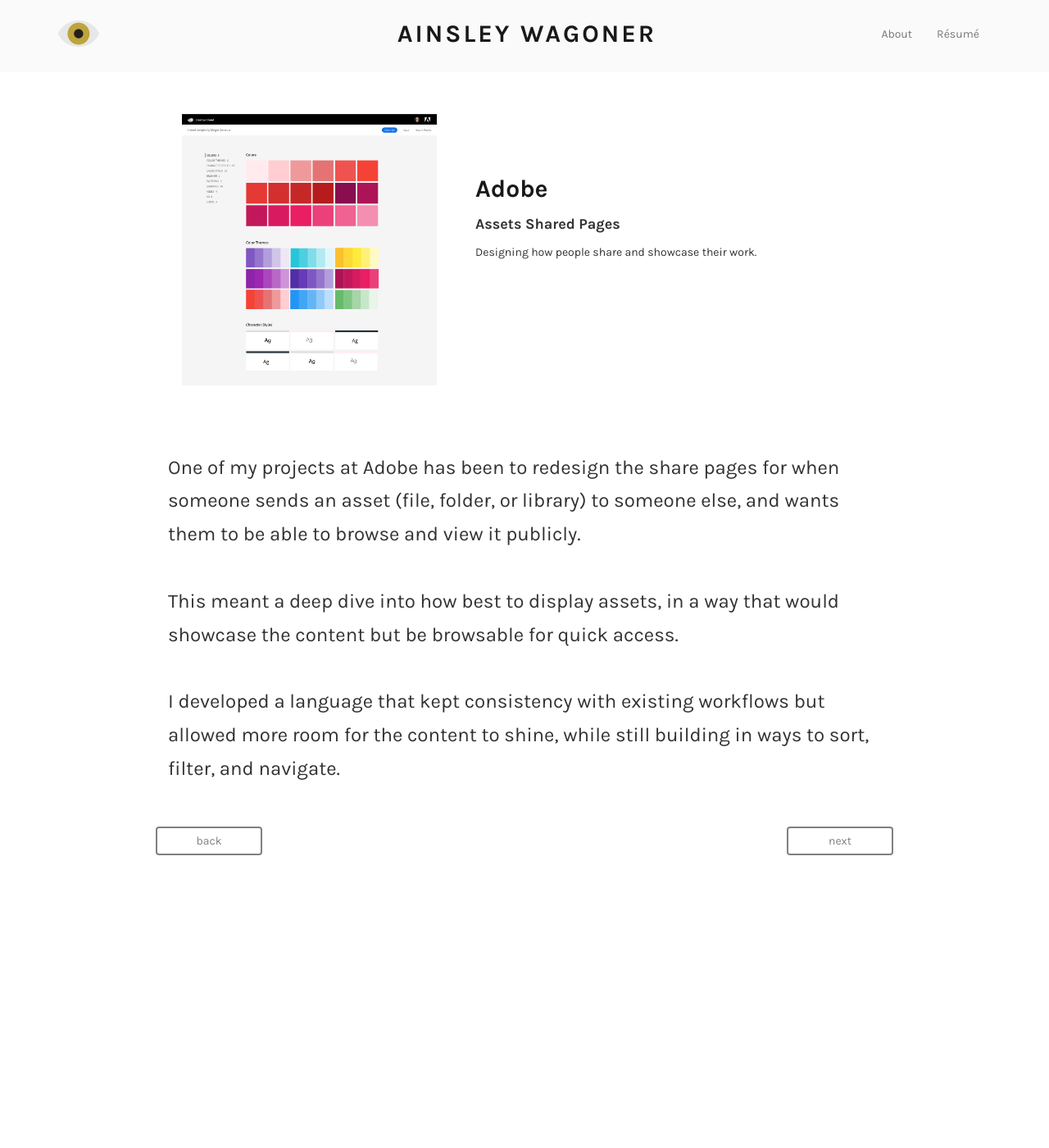
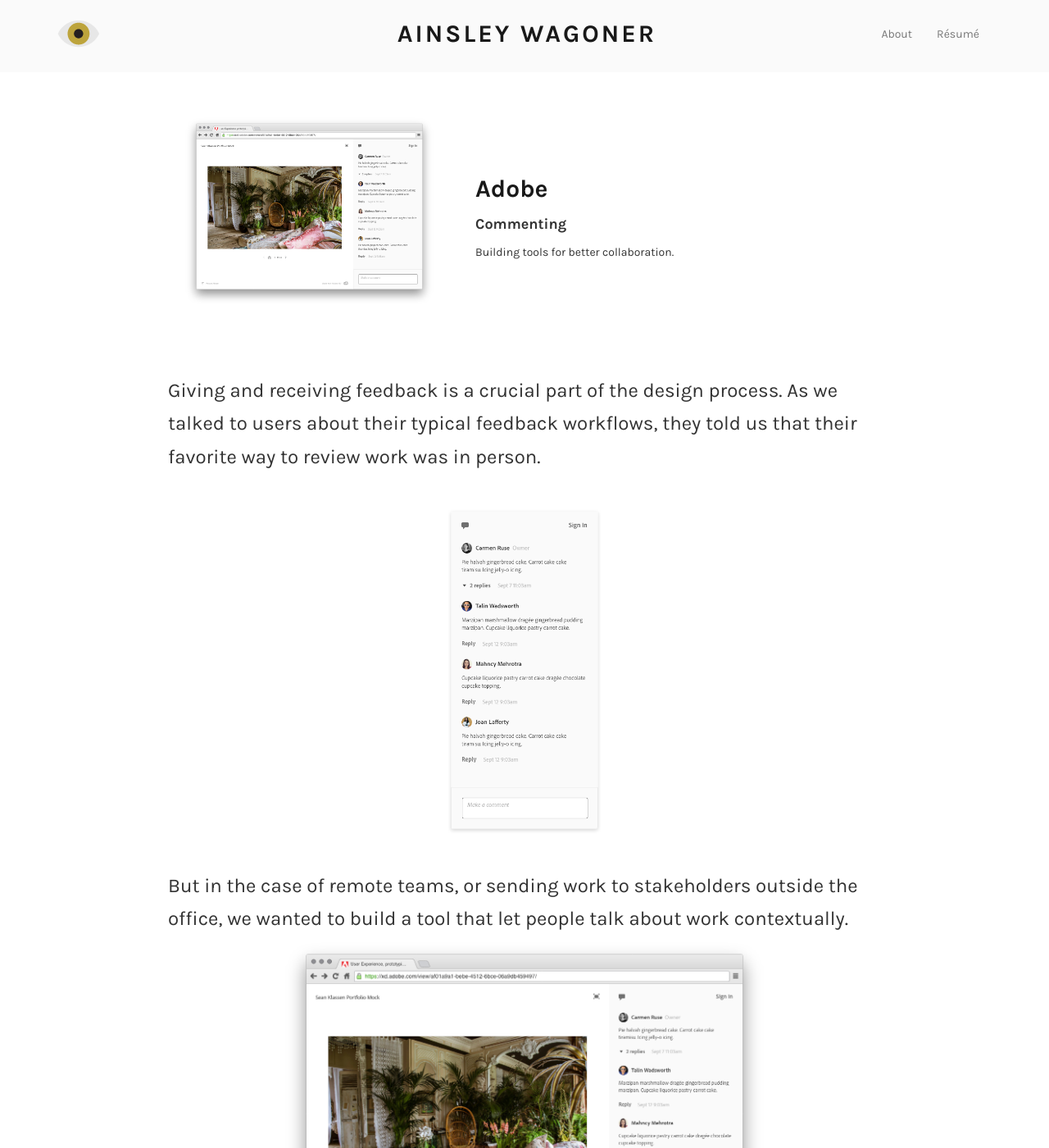
Before and after one commit to ainsleywagon/ainsleywagon.github.io, a Jekyll site: the page built from adobe.html, in a window 1280 px wide and 1400 px high. Shown: the whole window at 82% size. Built offline with Jekyll 4.4.1, drawn with Linux system fonts in a browser that asks for light colours; nearby versions of some CDN libraries; some web fonts are replaced; some of the changed text lies outside the part shown.

Commit message:
updating images and text for Adobe - the commenting project.

```diff
--- a/adobe.html
+++ b/adobe.html
@@ -6,29 +6,37 @@
   <div class="wrapper project-page">
     <div class="row project-header">
       <div class="col-md-5">
-        <img src="images/adobe_library.png" alt="Library 1-up" style="width: 90%; height: auto;">
+        <img src="images/commenting_fullpage.png" alt="Library 1-up" style="width: 90%; height: auto;">
       </div>
       <div class="col-md-6 project-description">
         <h1>Adobe</h1>
-        <h4 class="project-descr-subheader">Assets Shared Pages</h4>
-        <p>Designing how people share and showcase their work.</p>
+        <h4 class="project-descr-subheader">Commenting</h4>
+        <p>Building tools for better collaboration.</p>
 
       </div>
     </div>
 
     <div class="row col-md-12">
-      <p class="project-text">One of my projects at Adobe has been to redesign the share
-        pages for when someone sends an asset (file, folder, or library) to someone else,
-        and wants them to be able to browse and view it publicly.
+      <p class="project-text">Giving and receiving feedback is a crucial part of the design process.
+      As we talked to users about their typical feedback workflows, they told us
+      that their favorite way to review work was in person.
         <br>
         <br>
-        This meant a deep dive into how best to display assets, in a way that
-        would showcase the content but be browsable for quick access.
+        <img src="images/Commenting_Module.png" style="max-height: 400px; width: auto;">
         <br>
+        But in the case of remote teams, or sending work to stakeholders outside the
+        office, we wanted to build a tool that let people talk about work contextually.
         <br>
-        I developed a language that kept consistency with existing workflows but allowed
-        more room for the content to shine, while still building in ways to sort, filter, and
-        navigate.
+        <img src="images/commenting_fullpage.png">
+        I designed a commenting system, first implemented in Adobe Xd prototypes,
+        that allows people to make comments on each art board of a prototype. We
+        wanted to nail the basics first, so for v1 I designed the ability to make a
+        comment, reply to a comment (nested comments), edit and delete a comment,
+        and place a marker on the art board to indicate the context of your feedback.
+        <img src="images/commenting_annotation.png">
+        <br>
+        This commenting system is live, now! You can use it on any Adobe Xd web prototype.
+        Look for it soon on other Creative Cloud-hosted assets.
       </p>
     </div>
 
```
Also changed, not shown: images/Commenting_Fullpage.png (added), images/Commenting_Module.png (added), images/commenting_annotation.png (added), images/commenting_module_annotation.png (added), 2 other files.
